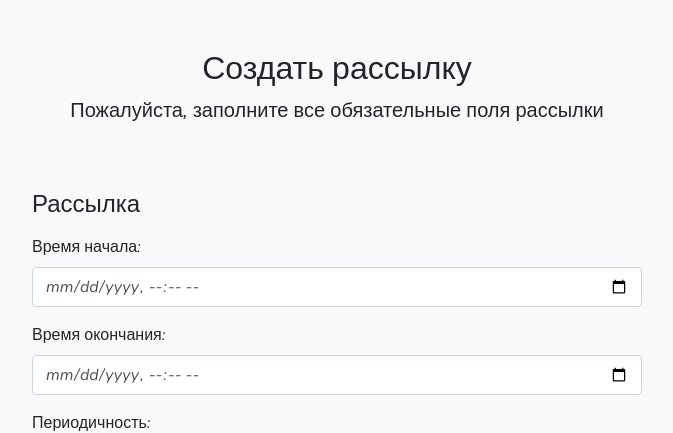
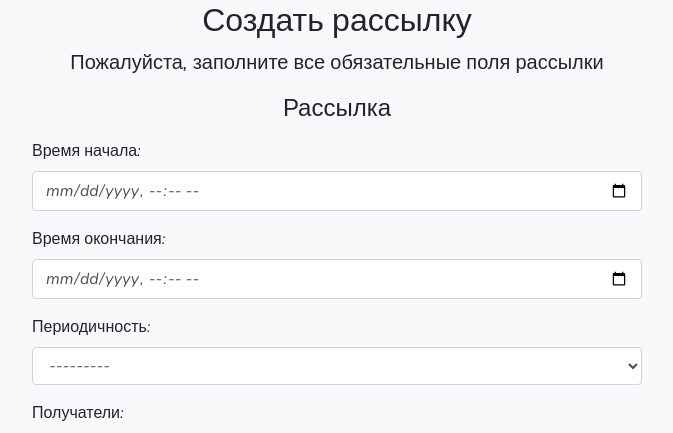
Before and after one commit to Kseniia-Artemova/mailing_service, a Django app: page /new_mailing/ in a window 1280 px wide. Shown: the part 88-521 px from the top of the page, without its empty margins (303-976 px from the left). Run offline with Django 4.2, Linux system fonts and the light colour scheme; the visitor is signed in with stand-in values (Sample User, id 1); data that the repository does not hold is empty; parts of the project's set-up code (start-up, migrations or seed data) failed here and were passed over; some libraries are stand-ins or nearby versions.

```diff
--- a/mailing/templates/mailing/mailing_form.html
+++ b/mailing/templates/mailing/mailing_form.html
@@ -8,7 +8,7 @@
 
 <div class="row justify-content-center">
     <div class="col-md-8 order-md-1">
-        <h4 class="mb-3">Рассылка</h4>
+        <h4 class="mb-3 text-center">Рассылка</h4>
         <form class="needs-validation" action="" method="post" novalidate>
             {% csrf_token %}
 
--- a/static/css/form-validation.css
+++ b/static/css/form-validation.css
@@ -201,3 +201,8 @@ input[type="text"]::placeholder, input[type="email"]::placeholder, textarea::pla
 .custom-border {
     border-color: #2eb8c3a8;
 }
+
+.pb-5, .py-5 {
+    padding-bottom: 0rem !important;
+    padding-top: 0rem !important;
+}
```
